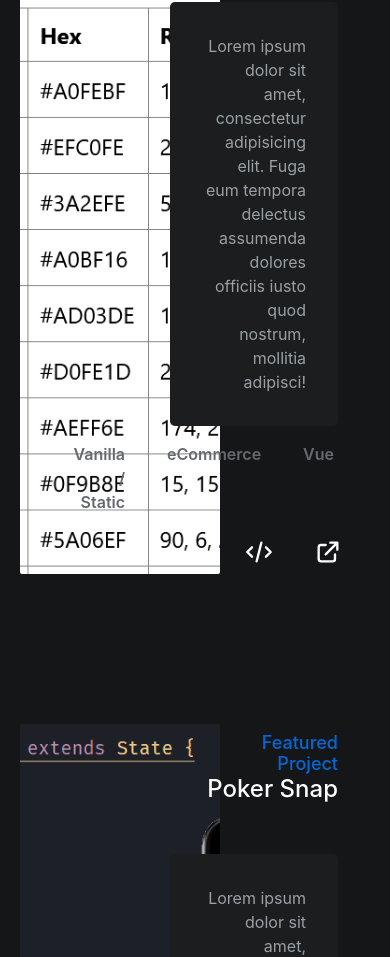
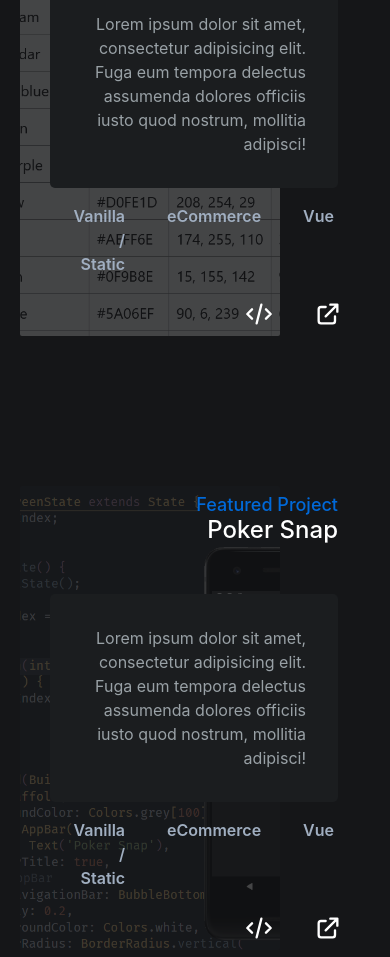
Before and after one commit to timeitel/portfolio, a Next.js app: page / in a window 390 px wide. Shown: the part 3069-4026 px from the top of the page. Built offline with nearby package versions, Linux system fonts and the light colour scheme.

Commit message:
style: project cards responsiveness for mobile

```diff
--- a/components/Home/Project/styles.ts
+++ b/components/Home/Project/styles.ts
@@ -67,6 +67,18 @@ export const Project = styled.div`
 
   ${ProjectContent} {
     grid-area: 1 / 6 / -1 / -1;
+    z-index: 2;
+  }
+
+  @media (max-width: 768px) {
+    img {
+      grid-area: 1 / 1 / -1 / 10;
+      opacity: 0.2;
+    }
+
+    ${ProjectContent} {
+      grid-area: 1 / 2 / -1 / -1;
+    }
   }
 `;
 
@@ -80,6 +92,10 @@ export const ProjectTags = styled.ul`
     padding: 1rem;
     border-radius: 5px;
     font-weight: 600;
+  }
+
+  @media (max-width: 768px) {
+    color: #a0aec0;
   }
 `;
 
```
